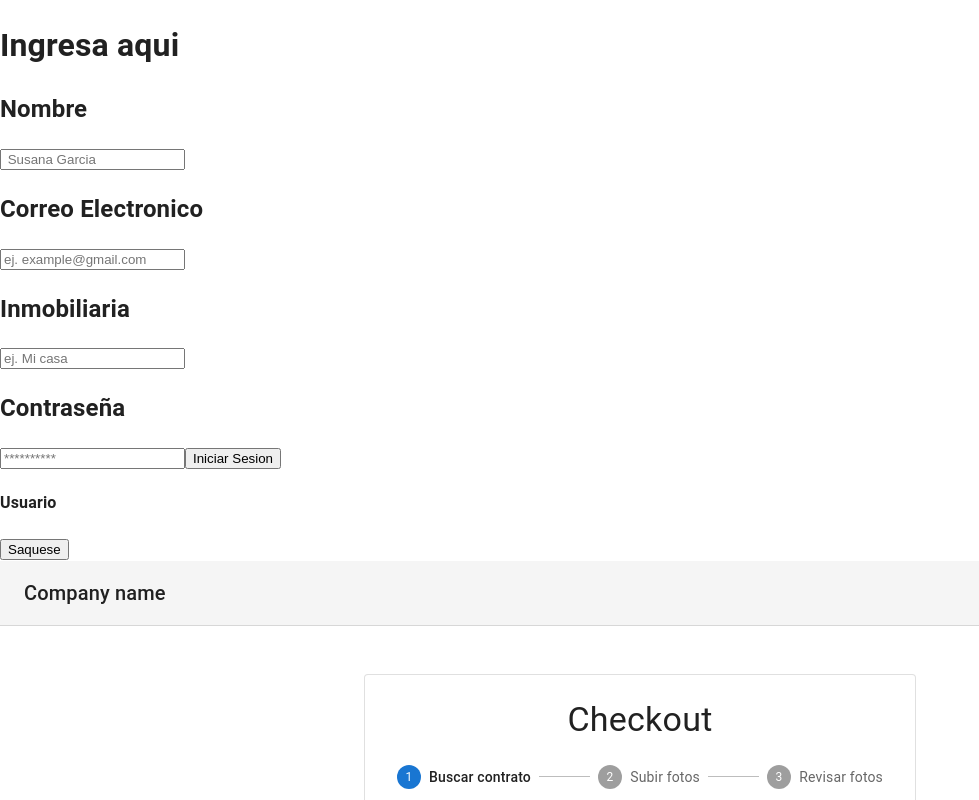
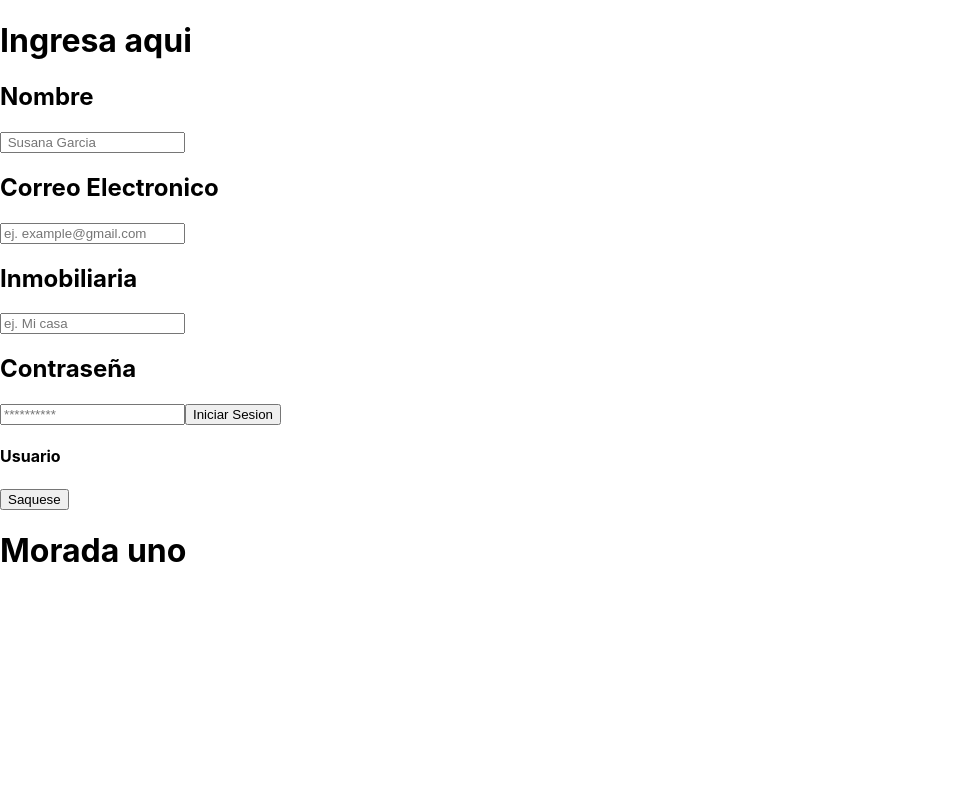
Before and after one commit to gemminew/photographic_inventory_4Moradauno, a React (Create React App) app: page / in a window 1280 px wide. Shown: the top 800 px of the page, without its empty margins (0-979 px from the left). Built offline with nearby package versions, Linux system fonts and the light colour scheme; no server answers.

Commit message:
reconocer usuario & deployment

```diff
--- a/package.json
+++ b/package.json
@@ -20,7 +20,8 @@
     "start": "react-scripts start",
     "build": "react-scripts build",
     "test": "react-scripts test",
-    "eject": "react-scripts eject"
+    "eject": "react-scripts eject",
+    "deploy": "react-scripts build && firebase deploy"
   },
   "eslintConfig": {
     "extends": [
--- a/src/App.js
+++ b/src/App.js
@@ -1,14 +1,16 @@
-import React from 'react'
+import React, {useState} from 'react'
 import Login from './components/Login/Login'
 import  FilesProvider  from './Context/filesContext'
 import Stepper from './components/Stepper';
+import Main from './components/Main/Main'
 
 
 function App() {
+ const [user, setUser] = useState(null);
+
   return (
     <FilesProvider>
-      <Login></Login>
-      <Stepper></Stepper>
+      {user ? <Stepper/> : <Login />}
       <h1>Morada uno</h1>
     </FilesProvider>
   );
--- a/src/components/Login/Login.jsx
+++ b/src/components/Login/Login.jsx
@@ -6,10 +6,11 @@ import {
 } from "firebase/auth";
 import { auth } from "../../Firebase/config";
 import { FilesContext } from "../../Context/filesContext"
+import Checkout from "../Stepper"
 
 const Login = () => {
-/*   const [loginEmail, setLoginEmail] = useState("");
-  const [loginPassword, setLoginPassword] = useState("");
+/*  const [email, setEmail] = useState("");
+  const [password, setPassword] = useState("");
 
   const [user, setUser] = useState({}); */
 
@@ -19,14 +20,15 @@ const Login = () => {
     setUser(currentUser);
   });
 
-  const login = async () => {
+  const login = async (e) => {
+    e.preventDefault();
     try {
       const user = await signInWithEmailAndPassword(
         auth,
         email,
         password
       );
-      console.log(user);
+      console.log(setUser);
     } catch (error) {
       console.log(error.message);
     }
@@ -46,6 +48,7 @@ const Login = () => {
       <input type="text"  placeholder="ej. example@gmail.com"
                 onChange={(event) => {
                   setEmail(event.target.value);
+                  console.log(email)
                 }}/>
       <h2>Inmobiliaria</h2>
       <input type="text" placeholder = "ej. Mi casa " />
@@ -53,12 +56,15 @@ const Login = () => {
      <input className ="input-login" id="contraseña" type="password" name="password" placeholder="**********"
                onChange={(event) => {
                 setPassword(event.target.value);
+
               }}
      />
       <button onClick={login}> Iniciar Sesion </button>
 
       <h4> Usuario </h4>
+      {user?.rol}
       {user?.email}
+    {/*   {user? <Checkout/> : <Login/>} */}
 
       <button onClick={logout}> Saquese </button>
     </form>
--- a/src/components/Main/Main.jsx
+++ b/src/components/Main/Main.jsx
@@ -1,5 +1,6 @@
 import React  from 'react'
-import './main.css'
+/* import './main.css' */
+import FilesProvider from '../../Context/filesContext'
 
 function Main() {
     return (
--- a/src/context/filesContext.js
+++ b/src/context/filesContext.js
@@ -4,7 +4,7 @@ export const FilesContext = createContext();
 
 export default function FilesProvider (props) {
     const [pollo, setPollo] =useState()
-    const [user, setUser] = useState("");
+    const [user, setUser] = useState(null);
     const [email, setEmail] = useState();
     const [password, setPassword] = useState();
 
```
Also changed, not shown: firebase.json (added), src/components/Stepper.jsx (line endings or trailing spaces), 1 other file (tests, documents, lock files or other folders).
